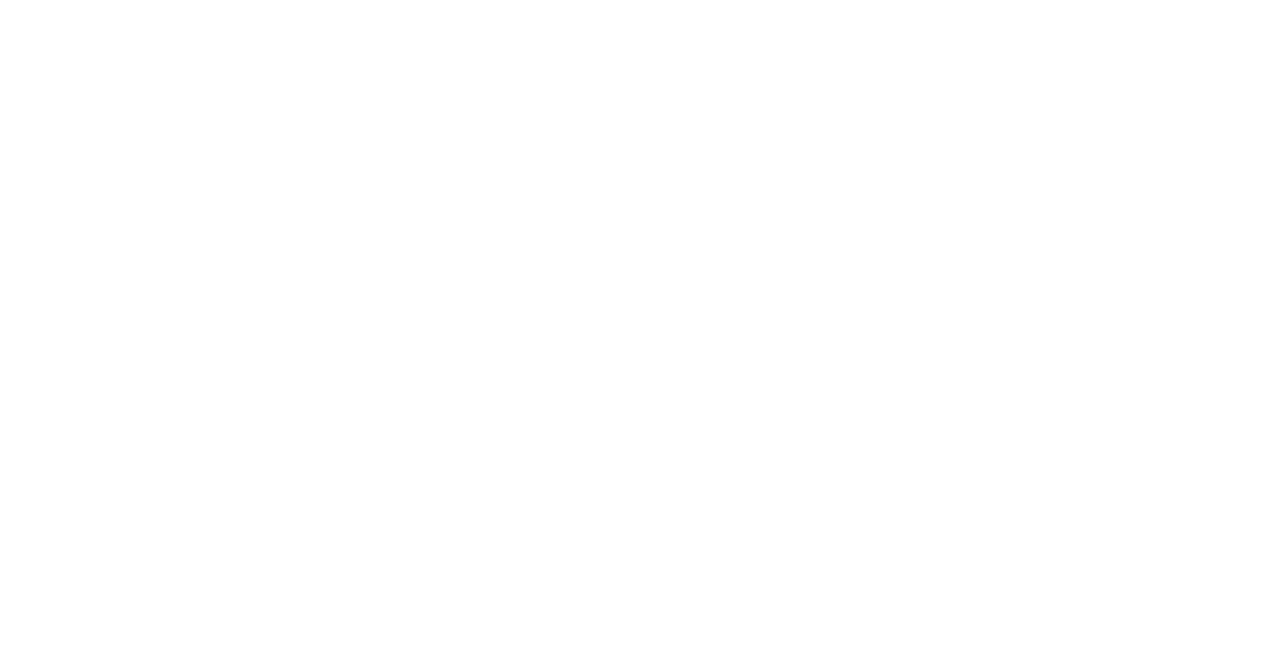
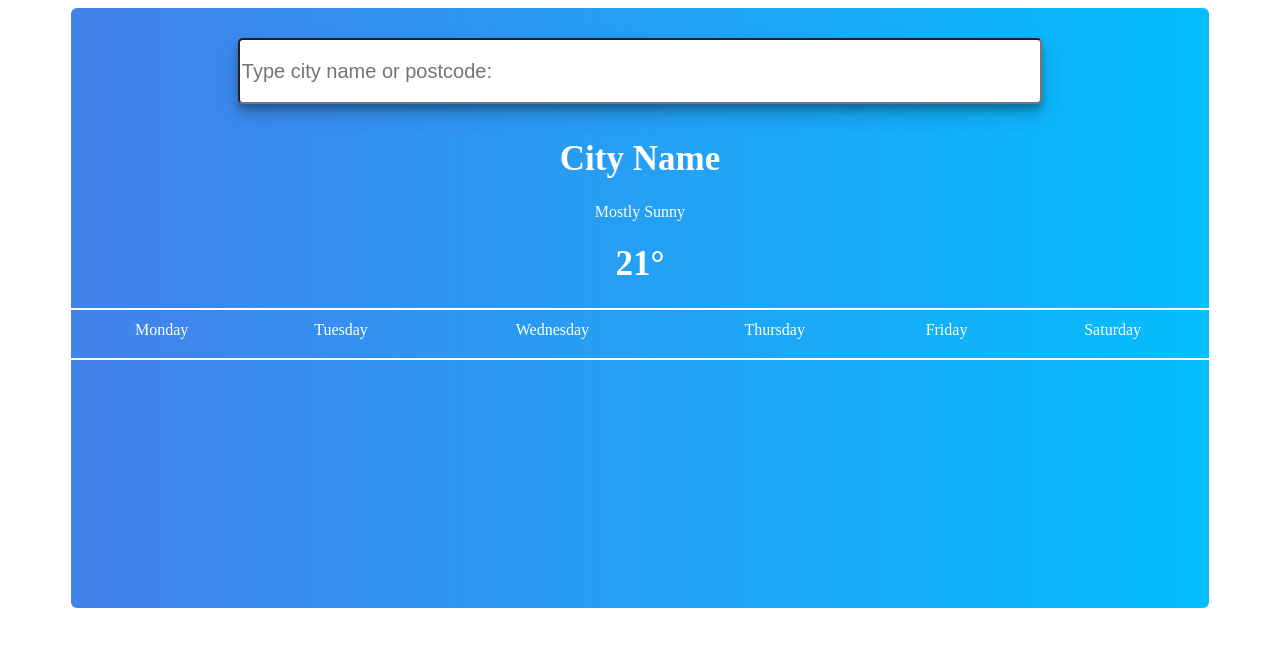
Before and after one commit to Nataliapine/weather-app, a plain HTML site: page index.html in a window 1280 px wide. Drawn offline with Linux system fonts and the light colour scheme.

Commit message:
added content and style

```diff
--- a/index.html
+++ b/index.html
@@ -7,6 +7,46 @@
         <link rel="stylesheet" href="style.css" />
     </head>
     <body>
+        <div class="container">
+            <div class="card">
+                <form class="location">
+                    <input type="text" placeholder="Type city name or postcode:" />
+                </form>
+               <div class="main">
+                   <h1>City Name</h1>
+                   <p>Mostly Sunny</p>
+                   <h1>21°</h1>
+               </div>
+               <hr />
+                <table class="days-of-the-week">
+                    <tr>
+                        <td>Monday</td>
+                        <td>Tuesday</td>
+                        <td>Wednesday</td>
+                        <td>Thursday</td>
+                        <td>Friday</td>
+                        <td>Saturday</td>
+                    </tr>
+                    <tr>
+                        <td></td>
+                        <td></td>
+                        <td></td>
+                        <td></td>
+                        <td></td>
+                        <td></td>
+                    </tr>
+                    <tr>
+                        <td></td>
+                        <td></td>
+                        <td></td>
+                        <td></td>
+                        <td></td>
+                        <td></td>
+                    </tr>
+                </table>
+                <hr />
+            </div>
+        </div>
 
         <script src="script.js"></script>
     </body>
--- a/style.css
+++ b/style.css
@@ -0,0 +1,38 @@
+h1 {
+    font-size: 35px;
+}
+hr {
+    border: 0.7px solid #FFFFFF;
+}
+tr {
+    text-align: center;
+    color: white;
+}
+.card {
+    max-width: 90%;
+    height: 600px;
+    margin: 0 5% 0 5%;
+    border: initial;
+    background: linear-gradient(90deg, #4481EB 0%, #04BEFE 100%);
+    border-radius: 6px;
+}
+input {
+    width: 70%;
+    height: 60px;
+    font-size: 20px;
+    margin: 0 auto;
+    display: flex;
+    position: relative;
+    top: 30px;
+    border-radius: 5px;
+    box-shadow: rgb(0 0 0 / 19%) 0px 10px 20px, rgb(0 0 0 / 23%) 0px 6px 6px;
+}
+.main {
+    color: white;
+    text-align: center;
+    padding-top: 42px;
+}
+.days-of-the-week {
+    width: 100%;
+
+}
```
